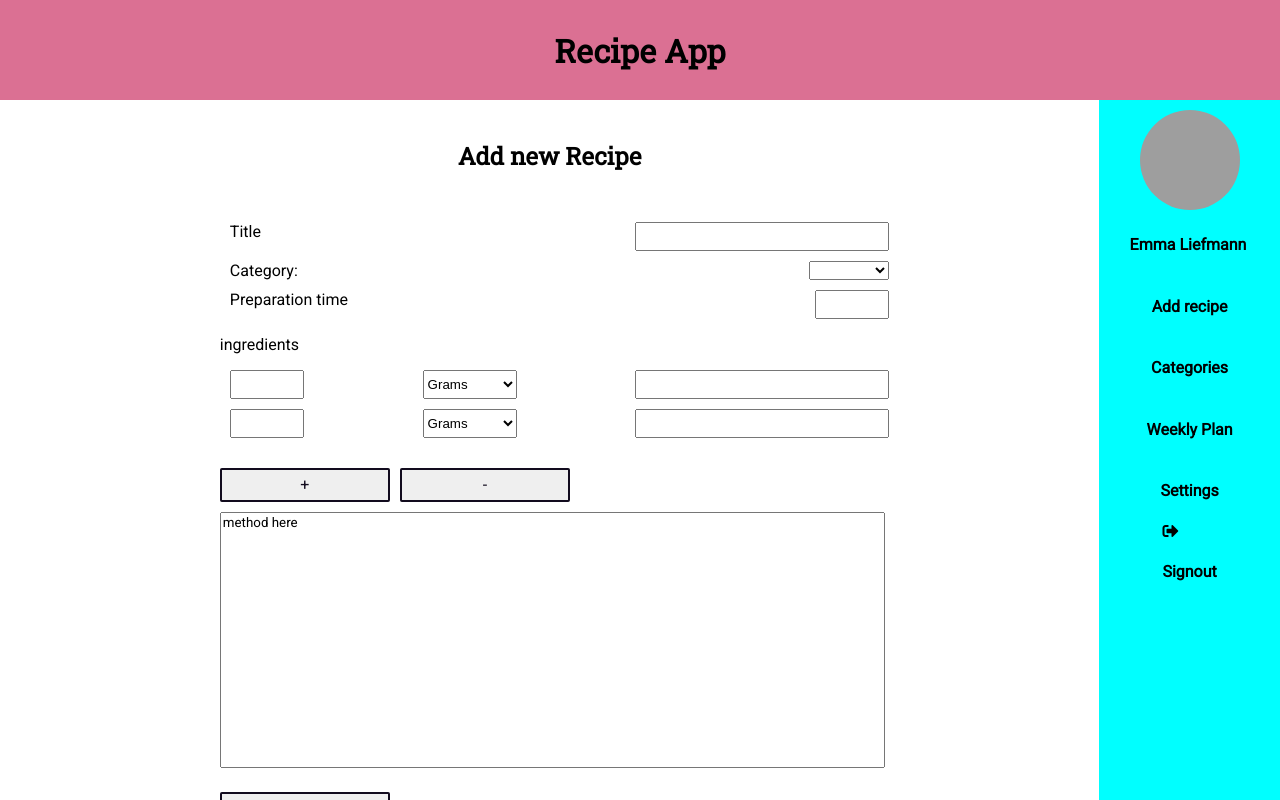
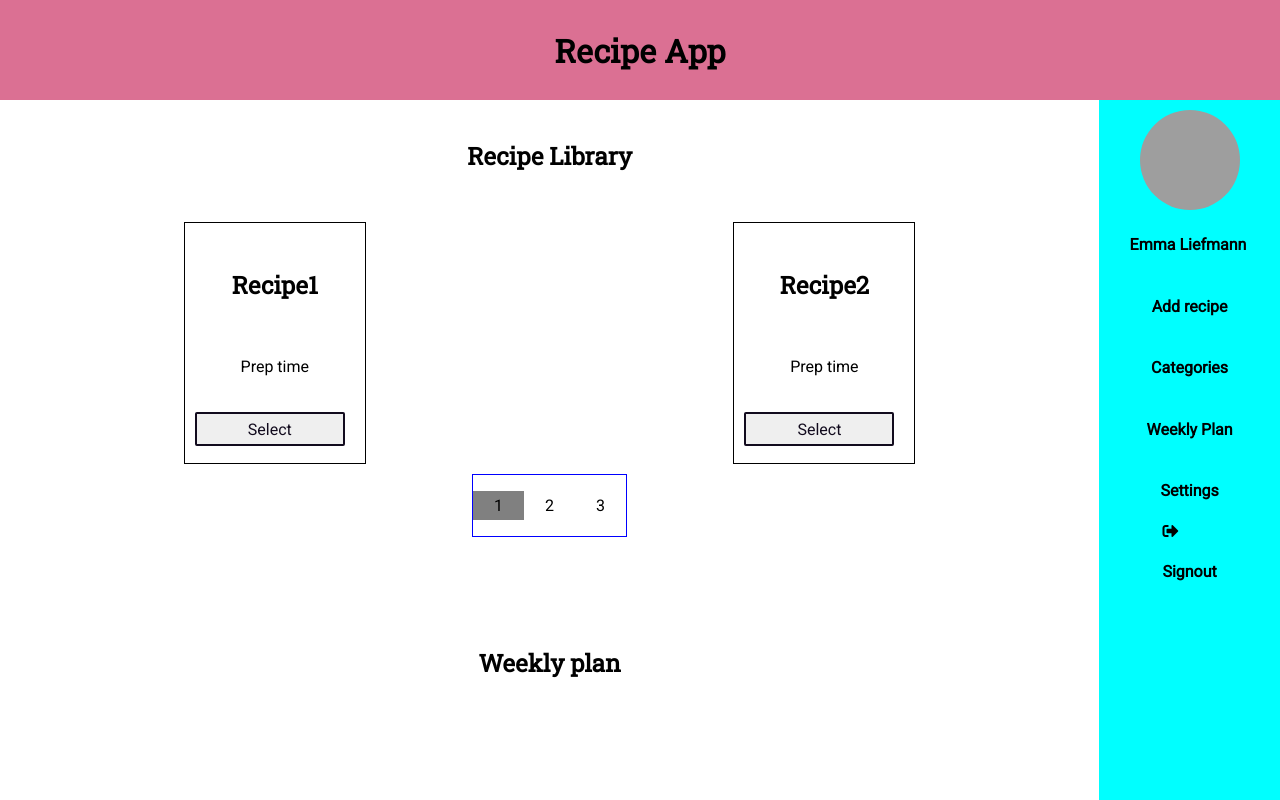
Before and after one commit to emmaliefmann/mealplanningapp, a React (Create React App) app: page / in a window 1280 px wide. Shown: the top 800 px of the page. Built offline with nearby package versions, Linux system fonts and the light colour scheme; grey boxes are pictures that could not be loaded.

Commit message:
Pagination function added

```diff
--- a/package.json
+++ b/package.json
@@ -6,6 +6,7 @@
     "@testing-library/jest-dom": "^4.2.4",
     "@testing-library/react": "^9.5.0",
     "@testing-library/user-event": "^7.2.1",
+    "lodash": "^4.17.10",
     "react": "^16.13.1",
     "react-dom": "^16.13.1",
     "react-hook-form": "^6.0.1",
--- a/src/App.js
+++ b/src/App.js
@@ -1,17 +1,24 @@
 import React, { Component } from "react";
 // when just react, when component??
 
-import Recipes from "./components/Recipes";
+//import Recipes from "./components/Recipes";
+import Pagination from "./components/Pagination";
+import RecipeCard from "./components/RecipeCard";
 import Navbar from "./components/Navbar";
 import Title from "./components/Title";
 import WeeklyPlan from "./components/WeeklyPlan";
 import ShoppíngList from "./components/ShoppingList";
 import AddRecipe from "./components/AddRecipe";
 
+//for pagination algorithm
+import { paginate } from "./utils/paginate";
+
 class App extends Component {
   state = {
     //profile object, default avatar pic if no photo chosen
     username: "Emma Liefmann",
+    currentPage: 1,
+    pageSize: 2,
     recipes: [
       {
         id: 1,
@@ -20,7 +27,6 @@ class App extends Component {
           { value: 100, unit: "grams", ingredient: "apples" },
           { value: 400, unit: "grams", ingredient: "pasta" },
         ],
-        selected: false,
         category: "main dish",
       },
       {
@@ -30,7 +36,6 @@ class App extends Component {
           { value: 90, unit: "grams", ingredient: "courgette" },
           { value: 5, unit: "grams", ingredient: "carrots" },
         ],
-        selected: false,
         category: "side dish",
       },
       {
@@ -43,15 +48,31 @@ class App extends Component {
           { value: 90, unit: "grams", ingredient: "onions" },
           { value: 5, unit: "grams", ingredient: "turnip" },
         ],
-        selected: false,
         category: "desert",
       },
       {
         id: 4,
         title: "Recipe4",
         ingredients: [{ value: 100, unit: "grams", ingredient: "apples" }],
-        selected: false,
         category: "baking",
+      },
+      {
+        id: 5,
+        title: "Recipe5",
+        ingredients: [
+          { value: 290, unit: "tablespoons", ingredient: "courgette" },
+          { value: 53, unit: "grams", ingredient: "caramel" },
+        ],
+        category: "side dish",
+      },
+      {
+        id: 6,
+        title: "Recipe6",
+        ingredients: [
+          { value: 300, unit: "grams", ingredient: "potato" },
+          { value: 50, unit: "grams", ingredient: "cream" },
+        ],
+        category: "side dish",
       },
     ],
     plan: [],
@@ -71,18 +92,45 @@ class App extends Component {
     //change class to change color,
   };
 
+  handlePageChange = (page) => {
+    this.setState({ currentPage: page });
+    console.log(this.state.currentPage);
+  };
+
+  //<AddRecipe props={this.state.recipes} />
   render() {
+    const { recipes: allRecipes } = this.state;
+    const recipes = paginate(
+      this.state.recipes,
+      this.state.currentPage,
+      this.state.pageSize
+    );
+    console.log(recipes);
+
     return (
       <div className="App">
         <Title />
         <main>
           <div className="page">
-            <AddRecipe props={this.state.recipes} />
-            <Recipes
-              recipes={this.state.recipes}
-              plan={false}
-              onSelected={this.handleSelected}
-            />
+            <div className="full-container">
+              <h2>Recipe Library</h2>
+              <div className="library-container">
+                {recipes.map((recipe) => (
+                  <RecipeCard
+                    key={recipe.id}
+                    title={recipe.title}
+                    id={recipe.id}
+                    ingredients={recipe.ingredients}
+                  />
+                ))}
+              </div>
+              <Pagination
+                count={this.state.recipes.length}
+                pageSize={this.state.pageSize}
+                onPageChange={this.handlePageChange}
+                currentPage={this.state.currentPage}
+              />
+            </div>
             <WeeklyPlan
               //for adding to array, issue with key duplicates
               plan={this.state.plan}
--- a/src/components/AddRecipe.jsx
+++ b/src/components/AddRecipe.jsx
@@ -1,9 +1,12 @@
 import React from "react";
 import { useForm } from "react-hook-form";
 
+import IngredientField from "./IngredientField";
+
 //store categories as a const? map in order to push to array?
-//ingredients' name should be objects in array
-//https://github.com/react-hook-form/react-hook-form/blob/master/examples/FieldArray.tsx with autoincrement for index
+//Autoincrement for index on ingredients?
+//Ingredients is returned in an array, needs to be an object
+
 export default function AddRecipe(props) {
   const { register, handleSubmit, errors } = useForm();
   const onSubmit = (data) => {
@@ -14,7 +17,7 @@ export default function AddRecipe(props) {
       <h2>Add new Recipe</h2>
       <div className="align">
         <form action="" onSubmit={handleSubmit(onSubmit)}>
-          <div className="ingredient-input">
+          <div className="recipe-input">
             <label htmlFor="title">Title</label>
             <input
               ref={register({ required: true })}
@@ -26,7 +29,7 @@ export default function AddRecipe(props) {
               {errors.title && <p>Please choose a title</p>}
             </div>
           </div>
-          <div className="ingredient-input">
+          <div className="recipe-input">
             <label htmlFor="categories">Category:</label>
             <select
               htmlFor="categories"
@@ -43,7 +46,7 @@ export default function AddRecipe(props) {
               {errors.category && <p>Please choose a category</p>}
             </div>
           </div>
-          <div className="ingredient-input">
+          <div className="recipe-input">
             <label htmlFor="prep-time">Preparation time</label>
             <input
               ref={register({ required: true })}
@@ -59,56 +62,9 @@ export default function AddRecipe(props) {
           </div>
 
           <p>ingredients</p>
-          <div className="ingredient-input">
-            <input
-              ref={register({ required: true })}
-              type="number"
-              min="0"
-              className="number-input"
-              name="ingredient1[0]"
-            />
-            <select
-              name=""
-              id=""
-              ref={register({ required: true })}
-              name="ingredient1[1]"
-            >
-              <option value="grams">Grams</option>
-              <option value="tablespoons">tablespoons</option>
-              <option value="teaspoons">teaspoons</option>
-            </select>
-            <input
-              ref={register({ required: true })}
-              type="text"
-              className="ingredient-text-input"
-              name="ingredient1[2]"
-            />
-          </div>
-          <div className="ingredient-input">
-            <input
-              ref={register({ required: true })}
-              type="number"
-              min="0"
-              className="number-input"
-              name="ingredient2[0]"
-            />
-            <select
-              name=""
-              id=""
-              ref={register({ required: true })}
-              name="ingredient2[1]"
-            >
-              <option value="grams">Grams</option>
-              <option value="tablespoons">tablespoons</option>
-              <option value="teaspoons">teaspoons</option>
-            </select>
-            <input
-              ref={register}
-              type="text"
-              className="ingredient-text-input"
-              name="ingredient2[2]"
-            />
-          </div>
+          <IngredientField index={0} key={0} />
+          <IngredientField index={1} key={1} />
+          <IngredientField index={2} key={2} />
           <div>
             <button>+</button>
             <button>-</button>
--- /dev/null
+++ b/src/components/IngredientField.jsx
@@ -0,0 +1,42 @@
+import React from "react";
+import { useForm } from "react-hook-form";
+
+//name needs to change dynamically depending on index
+const IngredientField = (props) => {
+  const index = props.index;
+  const ingredient = "ingredient";
+  const test = ingredient + index;
+  const { title } = { title: test };
+  const { register, errors } = useForm();
+
+  return (
+    <div className="ingredient-input">
+      <input
+        ref={register({ required: true })}
+        type="number"
+        min="0"
+        className="number-input"
+        name={title}
+      />
+      <select
+        name=""
+        id=""
+        ref={register({ required: true })}
+        name="ingredient1[1]"
+      >
+        <option value="grams">Grams</option>
+        <option value="tablespoons">tablespoons</option>
+        <option value="teaspoons">teaspoons</option>
+        <option value="ml">ml</option>
+      </select>
+      <input
+        ref={register({ required: true })}
+        type="text"
+        className="ingredient-text-input"
+        name="ingredient1[2]"
+      />
+    </div>
+  );
+};
+
+export default IngredientField;
--- /dev/null
+++ b/src/components/Pagination.jsx
@@ -0,0 +1,31 @@
+import React from "react";
+import _ from "lodash";
+
+const Pagination = (props) => {
+  const { count, pageSize, onPageChange, currentPage } = props;
+  const pagesCount = Math.ceil(count / pageSize);
+  if (pagesCount === 1) return null;
+
+  const pages = _.range(1, pagesCount + 1);
+
+  return (
+    <nav className="pagination">
+      <ul>
+        {pages.map((page) => (
+          <li
+            key={page}
+            className={
+              page === currentPage
+                ? "pagination-item active"
+                : "pagination-item"
+            }
+          >
+            <a onClick={() => onPageChange(page)}>{page}</a>
+          </li>
+        ))}
+      </ul>
+    </nav>
+  );
+};
+
+export default Pagination;
--- a/src/components/RecipeCard.jsx
+++ b/src/components/RecipeCard.jsx
@@ -9,6 +9,7 @@ class RecipeCard extends Component {
   };
 
   render() {
+    console.log(this.props);
     return (
       <div className={this.getCardClasses()}>
         <h2>{this.props.title}</h2>
--- a/src/components/Recipes.jsx
+++ b/src/components/Recipes.jsx
@@ -1,7 +1,14 @@
 import React, { Component } from "react";
+
 import RecipeCard from "./RecipeCard";
+import Pagination from "./Pagination";
 
 class Recipes extends Component {
+  handlePageChange = (page) => {
+    this.props.currentPage = page;
+    console.log(this.props.currentPage);
+  };
+
   render() {
     return (
       <div className="full-container">
@@ -13,11 +20,15 @@ class Recipes extends Component {
               title={recipe.title}
               id={recipe.id}
               ingredients={recipe.ingredients}
-              onSelected={this.props.onSelected}
-              plan={false}
             />
           ))}
         </div>
+        <Pagination
+          count={this.props.recipes.length}
+          pageSize={2}
+          onPageChange={this.handlePageChange}
+          currentPage={1}
+        />
       </div>
     );
   }
--- a/src/index.css
+++ b/src/index.css
@@ -71,6 +71,8 @@ main {
 
 .full-container {
   width: 100%;
+  display: flex;
+  flex-direction: column;
 }
 .recipe-container {
   width: 100%;
@@ -169,13 +171,18 @@ li {
   text-align: right;
   width: 100%;
 }
-.ingredient-input {
+.recipe-input {
   margin: 10px;
   display: flex;
   justify-content: space-between;
   flex-wrap: wrap;
   width: 100%;
-  position: relative;
+}
+.ingredient-input {
+  margin: 10px;
+  display: flex;
+  justify-content: space-between;
+  width: 100%;
 }
 form {
   width: 60%;
@@ -197,3 +204,32 @@ form {
 input {
   padding: 5px;
 }
+
+/*pagination */
+
+.pagination {
+  border: solid blue 1px;
+  display: flex;
+  justify-content: center;
+  width: max-content;
+  margin: auto;
+}
+.pagination-item {
+  cursor: pointer;
+  display: inline-block;
+  padding: 5px;
+}
+
+.active {
+  background-color: grey;
+}
+
+.pagination ul {
+  padding: 0px;
+}
+
+.pagination-item a {
+  color: black;
+  text-decoration: none;
+  padding: 8px 16px;
+}
--- /dev/null
+++ b/src/utils/paginate.js
@@ -0,0 +1,7 @@
+import _ from "lodash";
+
+export function paginate(items, pageNumber, pageSize) {
+  const startIndex = (pageNumber - 1) * pageSize;
+  //convert array items to loash wrapper
+  return _(items).slice(startIndex).take(pageSize).value();
+}
```
Also changed, not shown: 1 other file (tests, documents, lock files or other folders).
